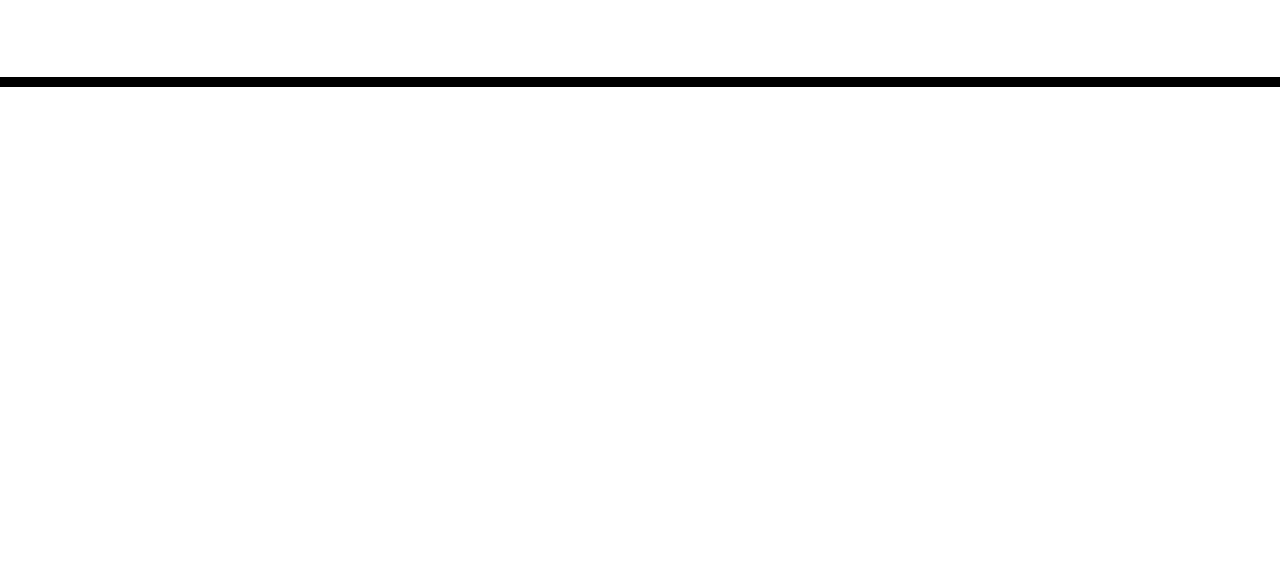
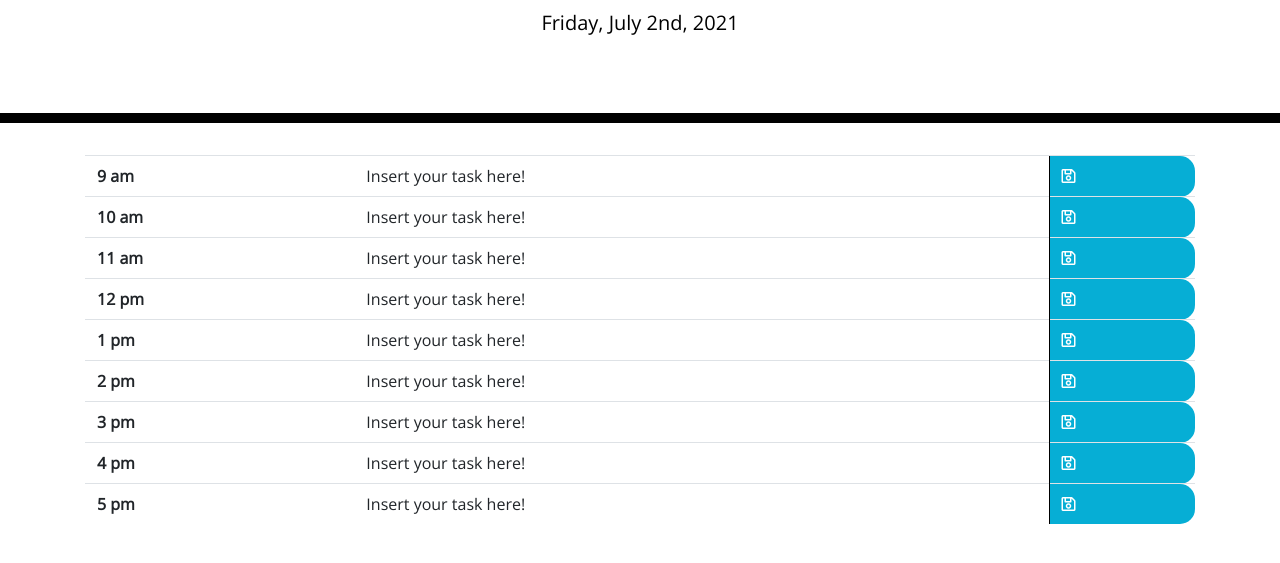
Before and after one commit to marisandb/Work-day-scheduler, a plain HTML site: page Develop/index.html in a window 1280 px wide. Shown: the part 181-744 px from the top of the page. Drawn offline with nearby package versions, Linux system fonts and the light colour scheme.

Commit message:
added structural html content and added current day display function

```diff
--- a/Develop/index.html
+++ b/Develop/index.html
@@ -29,10 +29,60 @@
       <p id="currentDay" class="lead"></p>
     </header>
     <div class="container">
-      <!-- Timeblocks go here -->
+      <table class="table">
+        <tbody>
+          <tr>
+            <th scope="row">9 am</th>
+            <td class="textarea">Insert your task here!</td>
+            <td class="saveBtn"><i class="far fa-save"></i></td>
+          </tr>
+          <tr>
+            <th scope="row">10 am</th>
+            <td class="textarea">Insert your task here!</td>
+            <td class="saveBtn"><i class="far fa-save"></i></td>
+          </tr>
+          <tr>
+            <th scope="row">11 am</th>
+            <td class="textarea">Insert your task here!</td>
+            <td class="saveBtn"><i class="far fa-save"></i></td>
+          </tr>
+          <tr>
+            <th scope="row">12 pm</th>
+            <td class="textarea">Insert your task here!</td>
+            <td class="saveBtn"><i class="far fa-save"></i></td>
+          </tr>
+          <tr>
+            <th scope="row">1 pm</th>
+            <td class="textarea">Insert your task here!</td>
+            <td class="saveBtn"><i class="far fa-save"></i></td>
+          </tr>
+          <tr>
+            <th scope="row">2 pm</th>
+            <td class="textarea">Insert your task here!</td>
+            <td class="saveBtn"><i class="far fa-save"></i></td>
+          </tr>
+          <tr>
+            <th scope="row">3 pm</th>
+            <td class="textarea">Insert your task here!</td>
+            <td class="saveBtn"><i class="far fa-save"></i></td>
+          </tr>
+          <tr>
+            <th scope="row">4 pm</th>
+            <td class="textarea">Insert your task here!</td>
+            <td class="saveBtn"><i class="far fa-save"></i></td>
+          </tr>
+          <tr>
+            <th scope="row">5 pm</th>
+            <td class="textarea">Insert your task here!</td>
+            <td class="saveBtn"><i class="far fa-save"></i></td>
+          </tr>
+        </tbody>
+
+      </table>
     </div>
 
     <script src="https://code.jquery.com/jquery-3.4.1.min.js"></script>
     <script src="https://cdnjs.cloudflare.com/ajax/libs/moment.js/2.24.0/moment.min.js"></script>
+    <script src="./time.js".></script>
   </body>
 </html>
--- /dev/null
+++ b/Develop/time.js
@@ -0,0 +1,9 @@
+let currentDay = document.querySelector("#currentDay");
+
+//Sets Current Date
+let setCurrent = function() {
+
+    let time = moment().format('dddd, MMMM Do, YYYY');
+    currentDay.textContent = time;
+}
+setCurrent();
```
